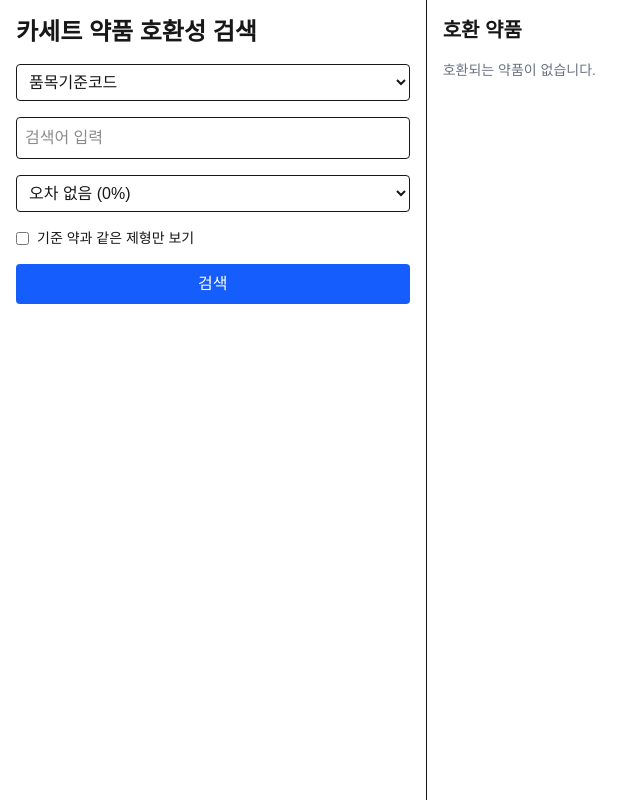
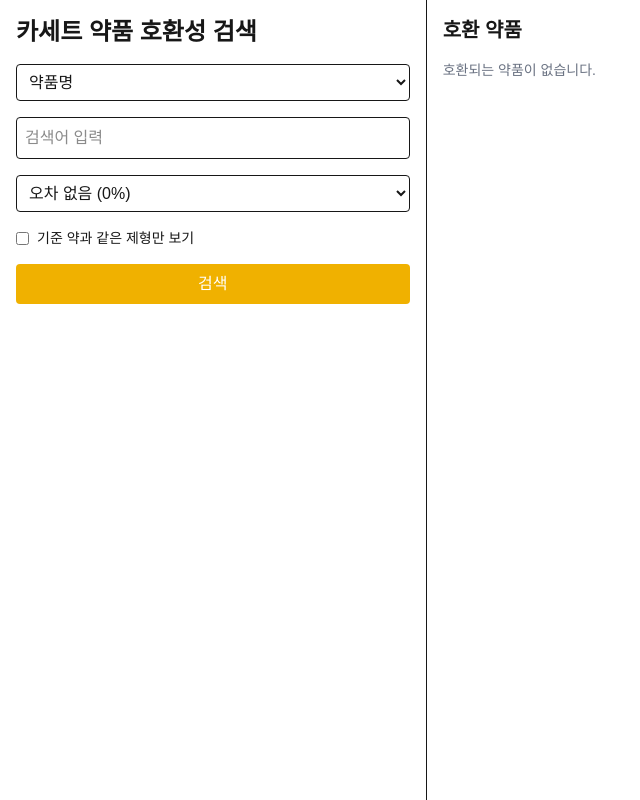
Before and after one commit to parc02/pharmATC-front, a Next.js app in the folder pharmatc-front/: page / in a window 1280 px wide. Shown: the whole page, without its empty margins (0-640 px from the left). Built offline with nearby package versions, Linux system fonts and the light colour scheme.

Commit message:
이미지 수정

```diff
--- a/pharmatc-front/src/app/myDrugs/page.tsx
+++ b/pharmatc-front/src/app/myDrugs/page.tsx
@@ -84,9 +84,10 @@ export default function MyCassettePage() {
                             onChange={(e) => setSearchType(e.target.value as 'itemSeq' | 'ediCode' | 'itemName')}
                             className="p-2 border rounded"
                         >
+                            <option value="itemName">약품명</option>
+                            <option value="ediCode">보험코드</option>
                             <option value="itemSeq">품목기준코드</option>
-                            <option value="ediCode">보험코드</option>
-                            <option value="itemName">약품명</option>
+
                         </select>
                         <input
                             type="text"
--- a/pharmatc-front/src/app/page.tsx
+++ b/pharmatc-front/src/app/page.tsx
@@ -18,7 +18,7 @@ interface DrugDto {
 }
 
 export default function Home() {
-  const [searchType, setSearchType] = useState<'itemSeq' | 'ediCode' | 'itemName'>('itemSeq');
+  const [searchType, setSearchType] = useState<'itemSeq' | 'ediCode' | 'itemName'>('itemName'); // ✅ 약품명 우선
   const [searchValue, setSearchValue] = useState('');
   const [tolerance, setTolerance] = useState(0);
   const [sameFormOnly, setSameFormOnly] = useState(false);
@@ -122,9 +122,9 @@ export default function Home() {
                 onChange={(e) => setSearchType(e.target.value as 'itemSeq' | 'ediCode' | 'itemName')}
                 className="w-full border rounded p-2"
             >
+              <option value="itemName">약품명</option> {/* ✅ 약품명이 최상단 */}
+              <option value="ediCode">보험코드</option>
               <option value="itemSeq">품목기준코드</option>
-              <option value="ediCode">보험코드</option>
-              <option value="itemName">약품명</option>
             </select>
 
             <input
@@ -159,7 +159,7 @@ export default function Home() {
             <button
                 onClick={handleSearch}
                 disabled={loading}
-                className="w-full bg-blue-600 text-white py-2 rounded hover:bg-blue-700 disabled:opacity-50"
+                className="w-full bg-yellow-500 hover:bg-yellow-600 text-white py-2 rounded disabled:opacity-50"
             >
               {loading ? '검색 중...' : '검색'}
             </button>
--- a/pharmatc-front/src/app/search/page.tsx
+++ b/pharmatc-front/src/app/search/page.tsx
@@ -12,7 +12,7 @@ const API_BASE_URL = 'https://pharmatc-backend-production.up.railway.app';
 // const API_BASE_URL = 'http://localhost:8080';
 
 export default function SearchPage() {
-    const [searchType, setSearchType] = useState<'itemSeq' | 'ediCode' | 'itemName'>('itemSeq');
+    const [searchType, setSearchType] = useState<'itemSeq' | 'ediCode' | 'itemName'>('itemName');
     const [searchValue, setSearchValue] = useState('');
     const [tolerance, setTolerance] = useState(0);
     const [loading, setLoading] = useState(false);
--- a/pharmatc-front/src/components/SearchForm.tsx
+++ b/pharmatc-front/src/components/SearchForm.tsx
@@ -30,9 +30,10 @@ export default function SearchForm({
                 onChange={(e) => setSearchType(e.target.value as 'itemSeq' | 'ediCode' | 'itemName')}
                 className="w-full mb-3 p-2 border rounded"
             >
+                <option value="itemName">약품명</option>
+                <option value="ediCode">보험코드</option>
                 <option value="itemSeq">품목기준코드</option>
-                <option value="ediCode">보험코드</option>
-                <option value="itemName">약품명</option>
+
             </select>
 
             <input
```
